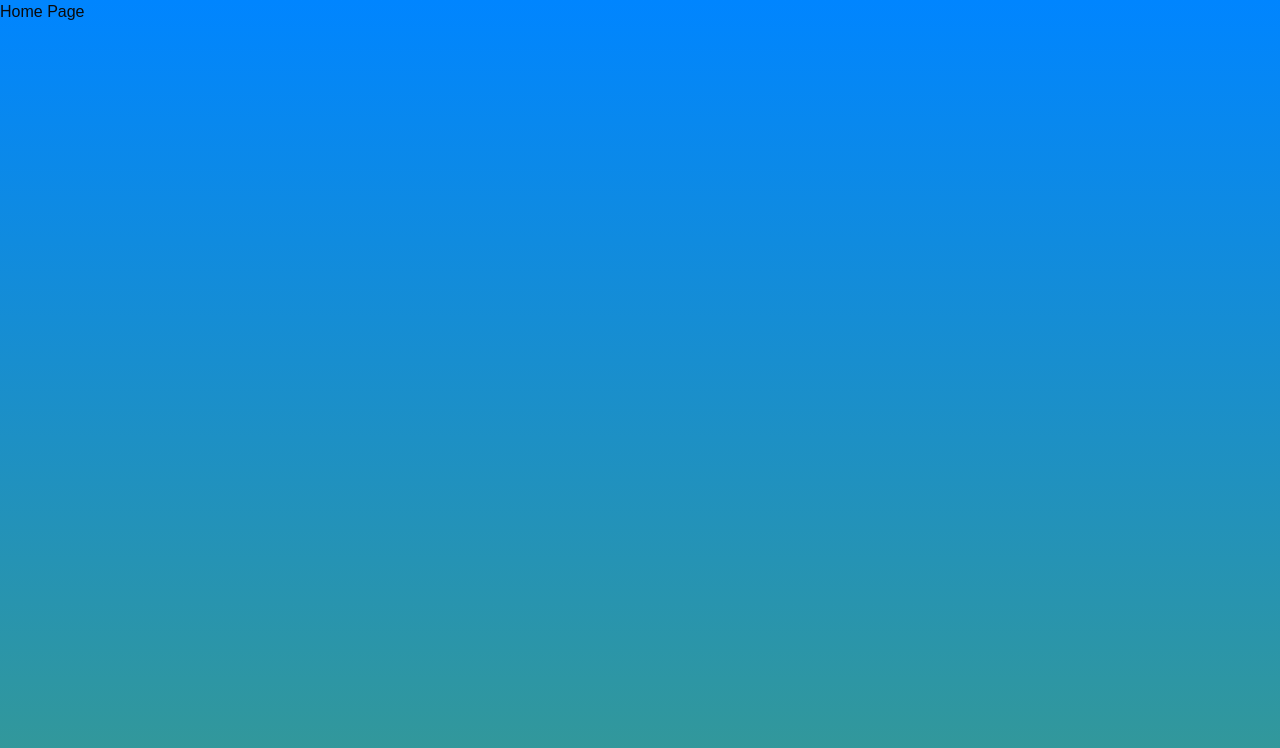
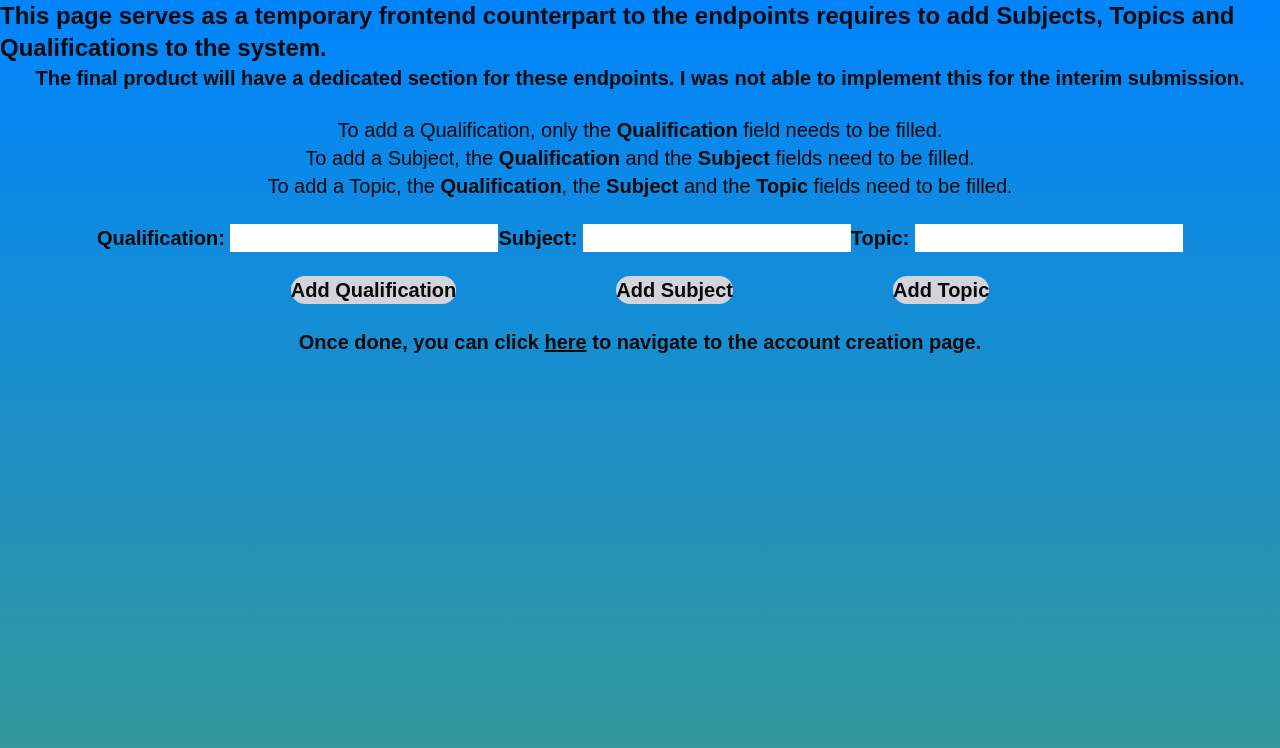
Before and after one commit to shahd9290/Competitive-Revision-Website, a Next.js app in the folder product/frontend/: page / in a window 1280 px wide. Shown: the top 748 px of the page. Built offline with nearby package versions, Linux system fonts and the light colour scheme.

Commit message:
Temporary Frontend for loose endpoints

```diff
--- a/product/frontend/app/page.tsx
+++ b/product/frontend/app/page.tsx
@@ -1,10 +1,122 @@
+'use client'
+import {useState} from "react";
+import axios from "axios";
 
 export default function Home() {
-  return (
-    <main>
-      <div>
-        <h1>Home Page</h1>
-      </div>
-    </main>
-  );
+    const [qualification, setQualification] = useState('');
+    const [subject, setSubject] = useState('');
+    const [topic, setTopic] = useState('');
+
+    const addQualification = async (event: {preventDefault: () => void;}) => {
+        event.preventDefault();
+
+        const payload = {
+            "qualification": qualification
+        }
+
+        try {
+            await axios.post("http://localhost:8080/api/qualification/add", payload, {withCredentials:true}).then((response) => {alert(response.data)});
+
+        }
+        catch (error: any) {
+            if (error.response && error.response.data) {
+                alert(error.response.data || "An error occurred while trying to add qualification.");
+            } else {
+                alert("Unable to connect to server.");
+            }
+        }
+    }
+
+    const addSubject = async (event: {preventDefault: () => void;}) => {
+        event.preventDefault();
+
+        const payload = {
+            "qualification": qualification,
+            "name": subject
+        }
+
+        try {
+            await axios.post("http://localhost:8080/api/subject/add", payload).then((response) => {alert(response.data)});
+
+        }
+        catch (error: any) {
+            if (error.response && error.response.data) {
+                alert(error.response.data || "An error occurred while trying to add subject.");
+            } else {
+                alert("Unable to connect to server.");
+            }
+        }
+    }
+
+    const addTopic = async (event: {preventDefault: () => void;}) => {
+        event.preventDefault();
+
+        const payload = {
+            "qualification": qualification,
+            "subject": subject,
+            "name": topic
+        }
+
+        try {
+            await axios.post("http://localhost:8080/api/topic/add", payload).then((response) => {alert(response.data)});
+
+        }
+        catch (error: any) {
+            if (error.response && error.response.data) {
+                alert(error.response.data || "An error occurred while trying to add topic.");
+            } else {
+                alert("Unable to connect to server.");
+            }
+        }
+    }
+
+    return (<main>
+        <div>
+            <h1 className="flex justify-center font-extrabold text-2xl">This page serves as a temporary frontend
+                counterpart to the endpoints requires to add Subjects, Topics and Qualifications to the system.</h1>
+            <h2 className="flex justify-center font-bold text-xl">The final product will have a dedicated section
+                for
+                these endpoints. I was not able to implement this for the interim submission.</h2>
+            <br/>
+            <div className="flex justify-center text-xl">
+                <p>To add a Qualification, only the <b>Qualification</b> field needs to be filled.</p><br/>
+            </div>
+            <div className="flex justify-center text-xl">
+                <p>To add a Subject, the <b>Qualification</b> and the <b>Subject</b> fields need to be filled.</p>
+            </div>
+            <div className="flex justify-center text-xl">
+                <p>To add a Topic, the <b>Qualification</b>, the <b>Subject</b> and the <b>Topic</b> fields need to be
+                    filled.</p>
+            </div>
+        </div>
+        <br/>
+        <div>
+            <form>
+                <div className="flex justify-center font-bold text-xl">
+                    <div>
+                        <label className="text-xl font-bold">Qualification: </label>
+                        <input id="qualification" name="qualification" type="text" onChange={event => setQualification(event.target.value)}/>
+                    </div>
+                    <div>
+                        <label className="text-xl font-bold">Subject: </label>
+                        <input id="subject" name="subject" type="text" onChange={event => setSubject(event.target.value)}/>
+                    </div>
+                    <div>
+                        <label className="text-xl font-bold">Topic: </label>
+                        <input id="topic" name="topic" type="text" onChange={event => setTopic(event.target.value)}/>
+                    </div>
+                </div>
+                <br/>
+                <div className="flex justify-center gap-40">
+                    <button className="text-xl font-bold bg-gray-300 rounded-2xl" onClick={addQualification}>Add Qualification</button>
+                    <button className="text-xl font-bold bg-gray-300 rounded-2xl" onClick={addSubject}>Add Subject</button>
+                    <button className="text-xl font-bold bg-gray-300 rounded-2xl" onClick={addTopic}>Add Topic</button>
+                </div>
+            </form>
+        </div>
+        <br/>
+        <div className="flex justify-center font-bold text-xl">
+            <p>Once done, you can click <a href="/create" className="underline">here</a> to navigate to the account creation page.</p>
+        </div>
+    </main>);
 }
--- a/product/frontend/middleware.ts
+++ b/product/frontend/middleware.ts
@@ -3,7 +3,7 @@ import axios from "axios";
 
 // Store subdirectories here?
 export const config = {
-    matcher: ['/dashboard', '/subjects', '/logout', '/']
+    matcher: ['/dashboard', '/subjects', '/logout']
 }
 
 export async function middleware(req: NextRequest) {
```
Also changed, not shown: 1 other file (tests, documents, lock files or other folders).
